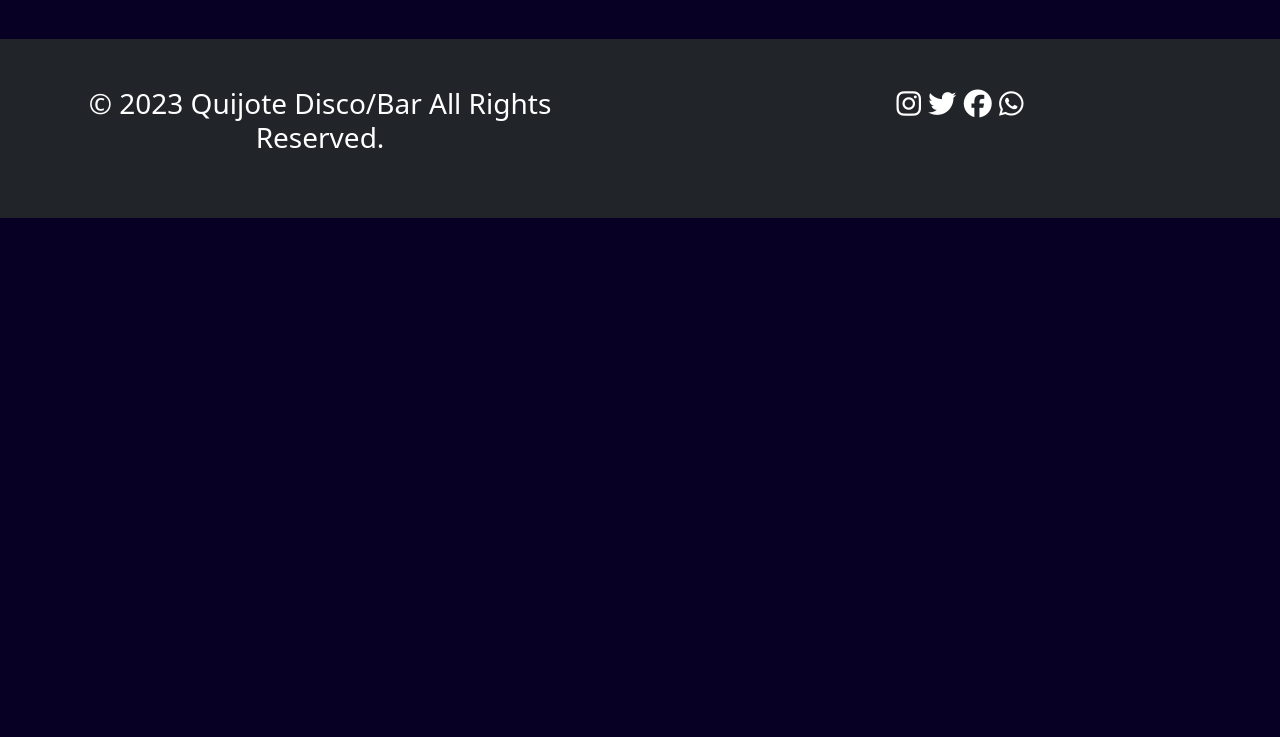
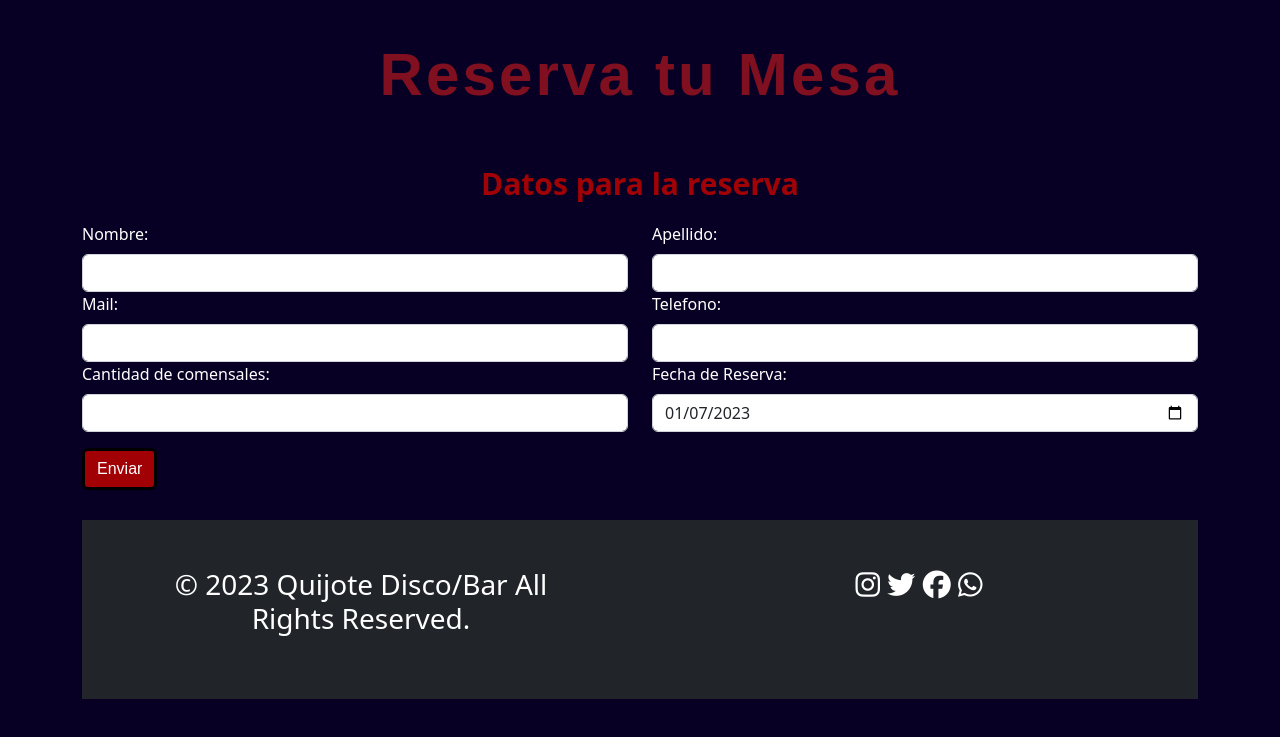
Before and after one commit to Antopasquettin90/PreEntrega3-Pasquettin, a website: page reserva.html in a window 1280 px wide. Shown: the part 107-844 px from the top of the page. Before the commit the page ends 800 px from the top, so only its background shows below. Drawn offline with nearby package versions, Linux system fonts and the light colour scheme.

Commit message:
commit casi final

```diff
--- a/reserva.html
+++ b/reserva.html
@@ -24,8 +24,7 @@
   ></script>
   </head>
 <body>
-    <body>
-        <nav class="navbar-expand-lg navbar navbar-dark text-end">
+          <nav class="navbar-expand-lg navbar navbar-dark text-end">
           <div class="container letras">
             <img class="img pulsate-bck " src="imagenes/logo-25a.jpeg"
                 width="100px" height="100px" href="index.html">
@@ -61,11 +60,44 @@
             </div>
           </div>
         </nav>
+        <div class="tracking-in-contract">
+          <h2 class="titulos text-center tamaños-titulos-reserva">Reserva tu Mesa</h2>
+        </div>
 
+     <p class="subtitulos tamaños-letras-chicas text-center color-subtitulos">Datos para la reserva </p>
+        <div class="container">
+         <form class="row">
+            <div class="col-6">
+              <label for="fname" class="form-label text-white">Nombre:</label>
+              <input type="text" class="form-control" id="fname" name="fname">
+            </div>
+            <div class="col-6">
+              <label for="fname" class="form-label text-white">Apellido:</label>
+              <input type="text" class="form-control" id="lname" name="lname">
+            </div>
+            <div class="col-6">
+              <label for="email" class="form-label text-white">Mail:</label>
+              <input type="email" class="form-control" id="email" name="email">
+            </div>
+            <div class="col-6">
+              <label for="tel" class="form-label text-white">Telefono:</label>
+              <input type="tel" class="form-control" id="tel" name="tel">
+            </div>
+            <div class="col-6">
+              <label for="comen" class="form-label text-white">Cantidad de comensales:</label>
+              <input type="come" class="form-control" id="comen" name="tel">
+            </div>
+            <div class="col-6">
+              <label for="start" class="form-label text-white">Fecha de Reserva:</label>
+              <input type="date" class="form-control" id="start" name="trip-start"
+              value="2023-01-07"
+              min="2023-01-01" max="2025-12-31">
 
-
-
-
+            </div>
+                <div class="mt-3 col-12">
+                  <input type="submit" class="btn btn-danger color-boton" value="Enviar">
+              </div>
+            </form>
 
 
 
--- a/scss/estilos.scss
+++ b/scss/estilos.scss
@@ -24,7 +24,12 @@ nav :hover{
 }
 .tamaños-titulos-grandes {
   font-size: 80px !important;
+  border-color: white !important;
 }
+.tamaños-titulos-reserva {
+    font-size: 60px !important;
+    border-color: white !important;
+  }
 .tamaños-letras-grandes {
   font-size: 45px;
 }
```
Also changed, not shown: contactos.html (+5 -1 lines), css/estilos.css.
